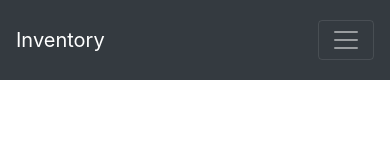
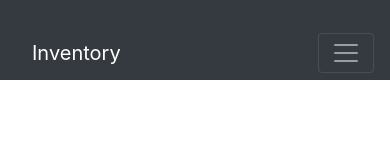
Before and after one commit to Kkmil/StockSim, a plain HTML site: page index.html in a window 390 px wide. Drawn offline with nearby package versions, Linux system fonts and the light colour scheme.

Commit message:
alpha v0.13

```diff
--- a/index.html
+++ b/index.html
@@ -8,9 +8,9 @@
 <link rel="stylesheet" href="https://cdn.jsdelivr.net/npm/bootstrap@4.0.0/dist/css/bootstrap.min.css" integrity="sha384-Gn5384xqQ1aoWXA+058RXPxPg6fy4IWvTNh0E263XmFcJlSAwiGgFAW/dAiS6JXm" crossorigin="anonymous">
 </head>
 <body>
-<nav class="navbar navbar-expand-lg navbar-dark bg-dark">
-  <a class="navbar-brand" href="#">Inventory</a>
-  <button class="navbar-toggler" type="button" data-toggle="collapse" data-target="#navbarSupportedContent" aria-controls="navbarSupportedContent" aria-expanded="false" aria-label="Toggle navigation">
+<nav class="navbar navbar-expand-lg navbar-dark bg-dark fixed-top main-navigation">
+  <a class="navbar-brand mr-auto mr-lg-3 ml-3 ml-lg-0" href="#">Inventory</a>
+  <button class="navbar-toggler order-2 order-lg-1" type="button" data-toggle="collapse" data-target="#navbarSupportedContent" aria-controls="navbarSupportedContent" aria-expanded="false" aria-label="Toggle navigation">
     <span class="navbar-toggler-icon"></span>
   </button>
   <div class="collapse navbar-collapse" id="navbarSupportedContent">
--- a/style.css
+++ b/style.css
@@ -4,8 +4,10 @@
 #market {
 	display: none;
 }
-@media only screen and (max-width: 768px) {
-	.navbar {
+@media only screen and (max-width: 1000px) {
+	.navbar{
+		padding: 0 15px;
 		height: 80px;
+		line-height: 80px;
 	}
 }
```
